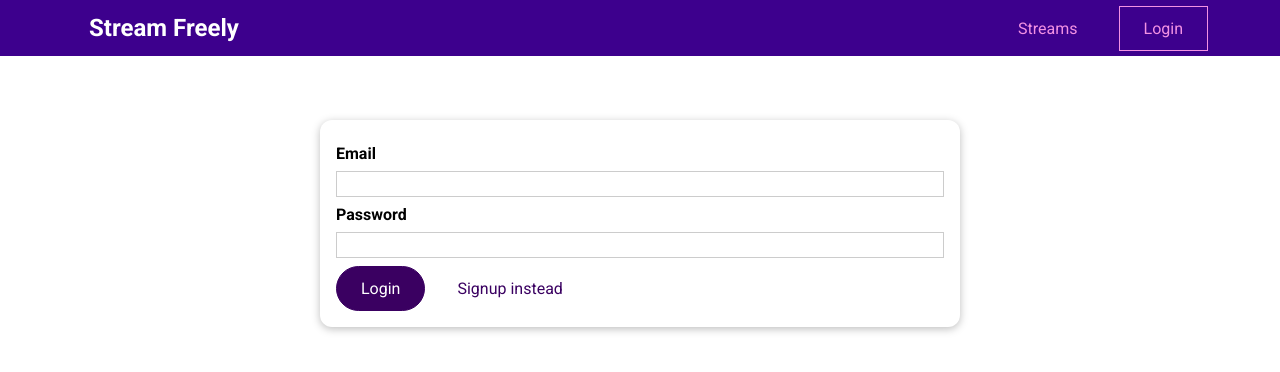
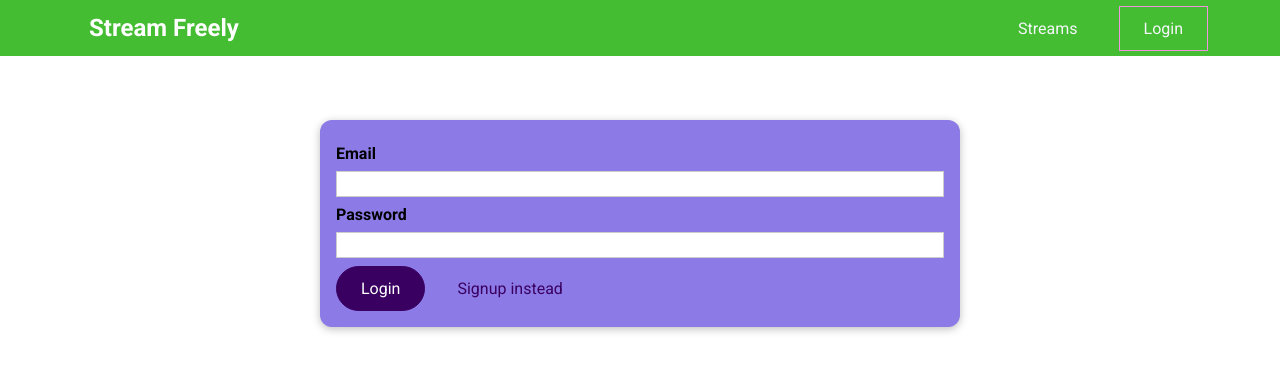
Before and after one commit to barclayiversen/turbo-fortnight, a Vue app: page /auth in a window 1280 px wide. Shown: the top 372 px of the page. Built offline with nearby package versions, Linux system fonts and the light colour scheme.

Commit message:
style updates

```diff
--- a/src/components/layout/TheHeader.vue
+++ b/src/components/layout/TheHeader.vue
@@ -38,7 +38,7 @@ export default {
 header {
   width: 100%;
   height: 3.5rem;
-  background-color: #3d008d;
+  background-color: #44bd32;
   display: flex;
   justify-content: center;
   align-items: center;
@@ -46,7 +46,7 @@ header {
 
 header a {
   text-decoration: none;
-  color: #f391e3;
+  color: #f5f6fa;
   display: inline-block;
   padding: 0.75rem 1.5rem;
   border: 1px solid transparent;
--- a/src/components/ui/BaseCard.vue
+++ b/src/components/ui/BaseCard.vue
@@ -11,5 +11,6 @@
   padding: 1rem;
   margin: 2rem auto;
   max-width: 40rem;
+  background-color: #8c7ae6;
 }
 </style>
```
